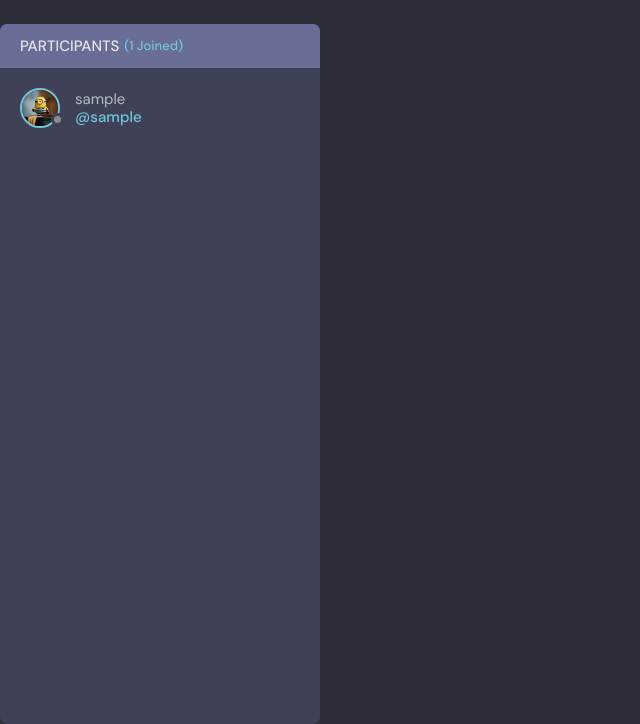
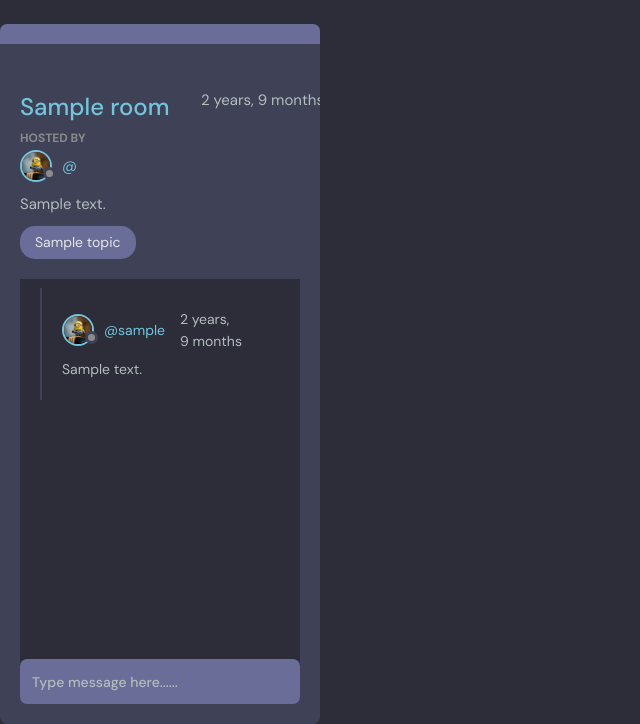
Before and after one commit to Heman0220/Python_project_Techconvo, a Django app: template base/templates/base/room.html in a window 1280 px wide. Shown: the part 76-800 px from the top of the page, without its empty margins (0-640 px from the left). Run offline with Django 4.2, Linux system fonts and the light colour scheme; the template is opened without the code that fills it: most values are stand-ins (such as "Sample title", 1, 10 or a date in 2020).

Commit message:
techconvo_changesin_room

```diff
--- a/base/templates/base/room.html
+++ b/base/templates/base/room.html
@@ -5,9 +5,9 @@
       <div class="container">
 
         <!-- Room Start -->
-        {%if room.host == request.user%}
         <div class="room">
           <h3 class="room__top">
+            {%if room.host == request.user%}
             <div class="room__topLeft">
               <a href="{% url 'home' %}">
                 <svg version="1.1" xmlns="http://www.w3.org/2000/svg" width="32" height="32" viewBox="0 0 32 32">
@@ -54,6 +54,7 @@
                 </svg>
               </a>
             </div>
+            {%endif%}
           </h3>
           <div class="room__box scroll">
             <div class="room__header scroll">
@@ -117,7 +118,6 @@
           </div>
          </div>
         </div>
-        {%endif%}
         <!-- Room End -->
 
         <!--   Start -->
```
